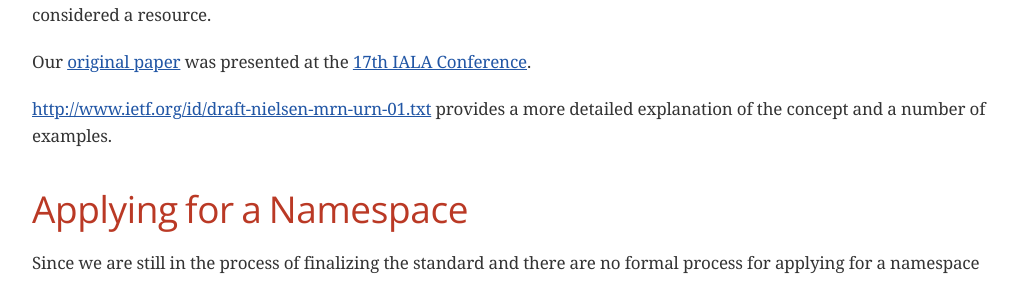
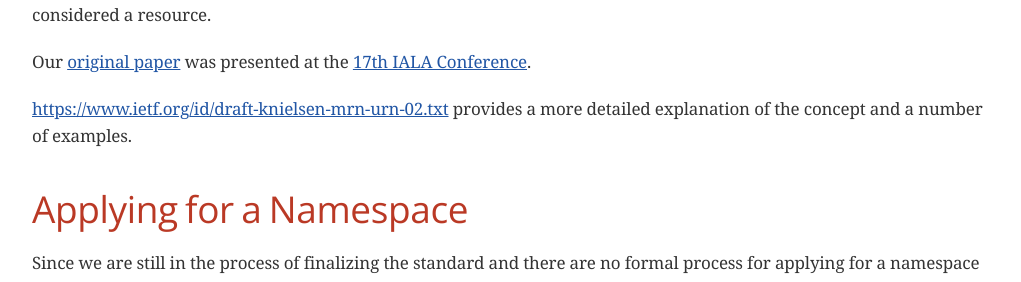
Before and after one commit to dma-dk/www.mrnregistry.org, a Jekyll site: the page built from index.md, in a window 1280 px wide. Shown: the part 556-838 px from the top of the page, without its empty margins (123-1144 px from the left). Built offline with Jekyll 4.4.1, drawn with Linux system fonts in a browser that asks for light colours; some web fonts are replaced; our own code applies the rules of GitHub Pages for plain Markdown files; some of the changed lines change nothing that is shown.

Commit message:
Update index.md

```diff
--- a/index.md
+++ b/index.md
@@ -14,7 +14,7 @@ Maritime Resource Names (MRN) is a naming scheme that can uniquely identify any
 
 Our [original paper](http://mrnregistry.org/Maritime%20Resource%20Name.docx) was presented at the [17th IALA Conference](http://www.iala-aism.org/meetings/17/).
 
-<http://www.ietf.org/id/draft-nielsen-mrn-urn-01.txt> provides a more detailed explanation of the concept and a number of examples.
+<https://www.ietf.org/id/draft-knielsen-mrn-urn-02.txt> provides a more detailed explanation of the concept and a number of examples.
 
 ## Applying for a Namespace
 Since we are still in the process of finalizing the standard and there are no formal process for applying for a namespace yet. However, if you wish to make use of MRNs in your project please contact us at <info@mrnregistry.org> and tell us a bit about your project and what subnamespace you wish to use.
```
